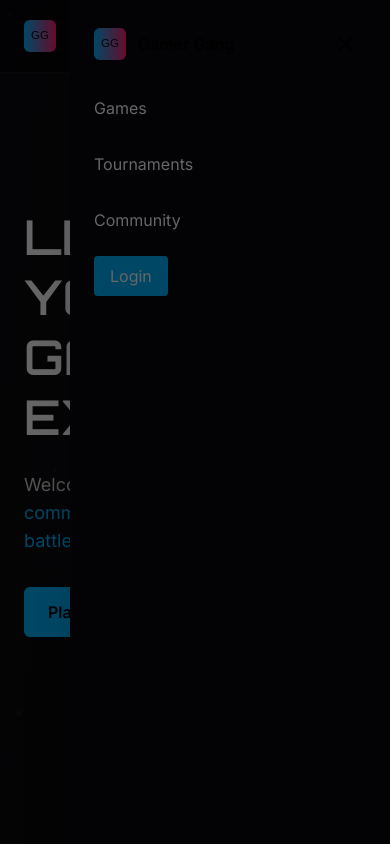
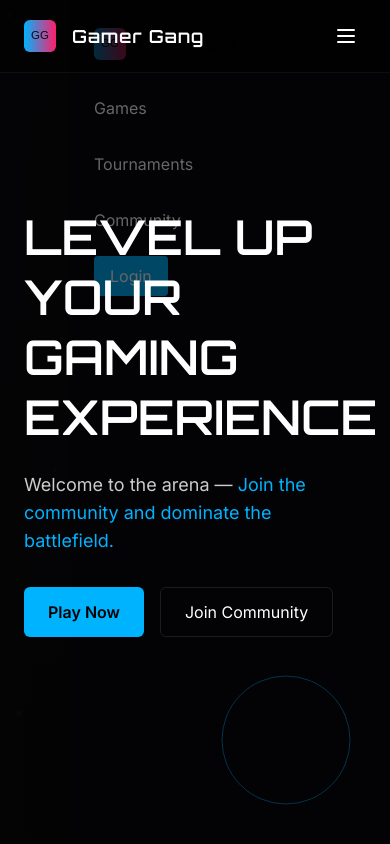
Before and after one commit to Aarjav-jain11/Gamer-Gang, a Next.js app: page / in a window 390 px wide. Both pictures are taken after a click on the button "Open menu". Shown: the top 844 px of the page. Built offline with nearby package versions, Linux system fonts and the light colour scheme.

Commit message:
Fix mobile overlay/menu stacking: ensure overlay behind menu and menu clickable

```diff
--- a/components/Navbar.js
+++ b/components/Navbar.js
@@ -44,21 +44,22 @@ export default function Navbar() {
       {typeof document !== 'undefined' && createPortal(
         <AnimatePresence>
           {menuOpen && (
-            <motion.div initial={{ opacity: 0 }} animate={{ opacity: 1 }} exit={{ opacity: 0 }} className="fixed inset-0 z-50">
-              {/* overlay: use solid semi-transparent background as fallback (no backdrop-filter) */}
-              <div onClick={() => setMenuOpen(false)} className="absolute inset-0 bg-black/60 z-50" />
+              <motion.div initial={{ opacity: 0 }} animate={{ opacity: 1 }} exit={{ opacity: 0 }} className="fixed inset-0">
+                {/* overlay: sits behind the slider - lower z */}
+                <div onClick={() => setMenuOpen(false)} className="absolute inset-0 bg-black/60 z-40" style={{pointerEvents: 'auto'}} />
                 <motion.div
                   initial={{ x: '100%' }}
                   animate={{ x: 0 }}
                   exit={{ x: '100%' }}
                   transition={{ type: 'spring', stiffness: 300, damping: 30 }}
-                className="absolute right-0 top-0 h-full w-80 bg-[#07060a] p-6 shadow-2xl z-70"
+                  className="absolute right-0 top-0 h-full w-80 bg-[#07060a] p-6 shadow-2xl z-60"
                   style={{
                     backdropFilter: 'none',
                     WebkitBackdropFilter: 'none',
                     filter: 'none',
                     transform: 'translateZ(0)',
-                  willChange: 'transform'
+                    willChange: 'transform',
+                    pointerEvents: 'auto'
                   }}
                 >
                 <div className="flex items-center justify-between mb-6">
```
Lines whose indentation alone changed are shown as unchanged.
